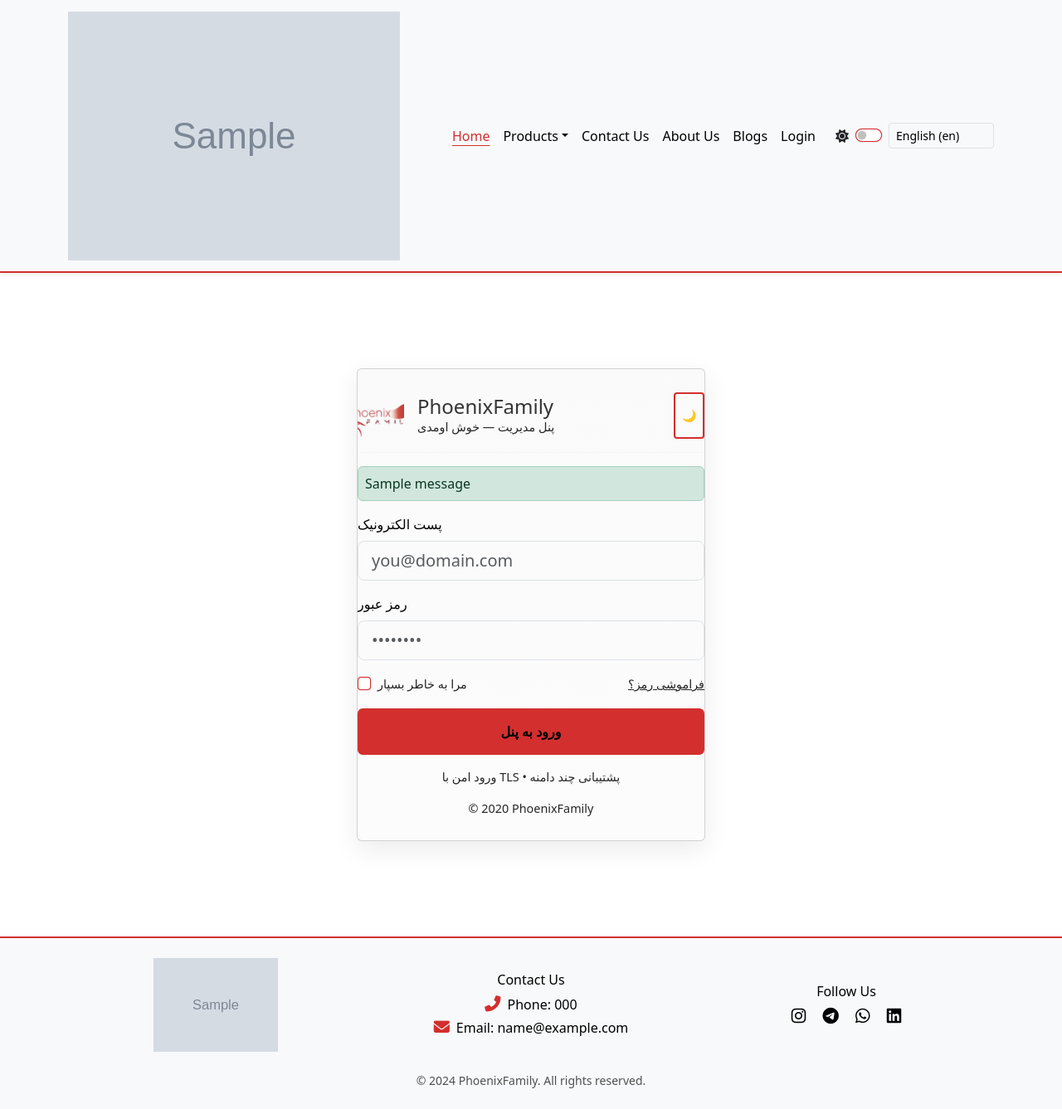
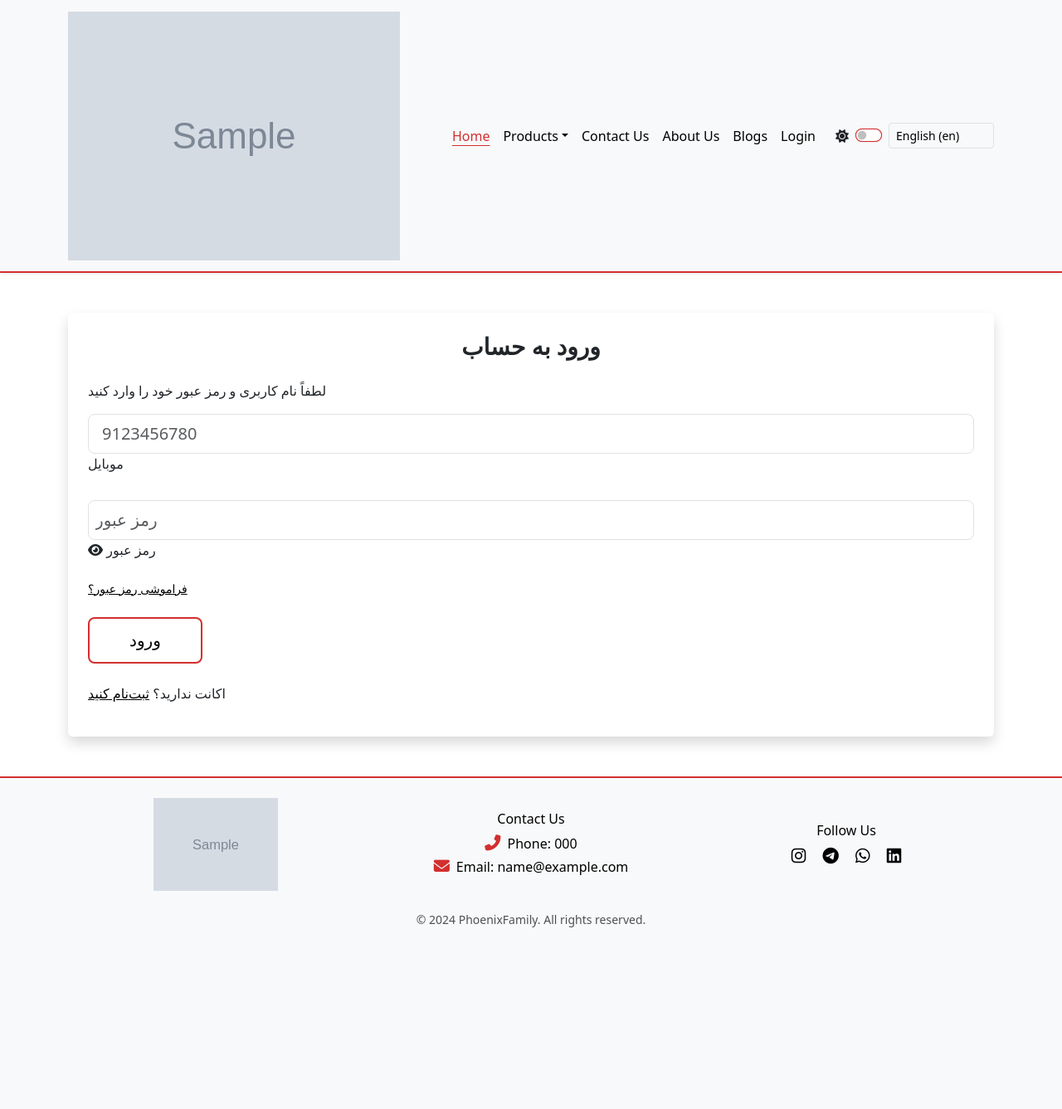
Before and after one commit to phoenixfamily/phoenixfamily, a Django app: template templates/login.html in a window 1280 px wide. Shown: the whole page at 83% size. After the commit the page ends 1118 px from the top, so only its background shows below. Run offline with Django 4.2, Linux system fonts and the light colour scheme; tables that the repository leaves empty hold one stand-in row (values such as "Sample post"); the template is opened without the code that fills it: values that come from a table or form of the project are taken from there, most other values are stand-ins (such as "Sample title", 1, 10 or a date in 2020); grey boxes marked "Sample" are stand-in pictures; one stand-in notice (Sample message) is shown; some libraries are stand-ins or nearby versions.

Commit message:
login page added

```diff
--- a/static/css/style.css
+++ b/static/css/style.css
@@ -631,11 +631,8 @@ textarea::placeholder {
     color: var(--btn-bg) !important;
 }
 
-.login-wrap {
-    min-height: 100vh;
-    display: flex;
-    align-items: center;
-    justify-content: center;
+.login-section {
+    background: linear-gradient(to right, #fff, #f9f9f9);
 }
 
 .login-card {
@@ -646,21 +643,6 @@ textarea::placeholder {
     overflow: hidden;
 }
 
-.login-left {
-    padding: 28px;
-    background: linear-gradient(180deg, rgba(0, 0, 0, 0.02), rgba(0, 0, 0, 0.01));
-}
-
-.brand-logo {
-    width: 56px;
-    height: 56px;
-    border-radius: 10px;
-    object-fit: cover;
-}
-
-.toggle-dark {
-    cursor: pointer;
-}
 
 .input-with-icon {
     position: relative;
--- a/templates/login.html
+++ b/templates/login.html
@@ -4,79 +4,81 @@
 
 {% block content %}
 
-    <div class="login-wrap" id="page">
-        <div class="card login-card">
-            <div class="row g-0">
-                <!-- سمت چپ: برند و توضیح -->
-                <div class="col-12 login-left">
-                    <div class="d-flex align-items-center justify-content-between mb-3">
-                        <div class="d-flex align-items-center gap-3">
-                            <img src="{% static 'images/logo.png' %}" alt="logo" class="brand-logo">
-                            <div>
-                                <h4 class="mb-0" style="color:var(--primary-dark)">PhoenixFamily</h4>
-                                <div class="small-muted">پنل مدیریت — خوش اومدی</div>
-                            </div>
-                        </div>
 
-                        <div>
-                            <button id="darkToggle" class="btn btn-sm" title="حالت تاریک">
-                                <span class="toggle-dark">🌙</span>
-                            </button>
-                        </div>
+    <section class="swiper-section py-5">
+        <div class="container">
+            <div class="form-wrapper bg-white shadow rounded p-4 w-100">
+                <h3 class="mb-4 text-center fw-bold">ورود به حساب</h3>
+                <p>لطفاً نام کاربری و رمز عبور خود را وارد کنید</p>
+                {% csrf_token %}
+                <form>
+                    <div class="form-outline form-white mb-4">
+                        <input type="tel" id="number" class="form-control form-control-lg" placeholder="9123456780"
+                               required/>
+                        <label class="form-label" for="number">موبایل</label>
                     </div>
 
-                    <hr style="border-color: rgba(0,0,0,0.06)">
+                        <div class="form-outline form-white mb-4 position-relative" dir="ltr">
 
-                    <!-- فرم ورود -->
-                    <form method="post" novalidate>
-                        {% csrf_token %}
-                        {% if messages %}
-                            <div class="mb-2">
-                                {% for msg in messages %}
-                                    <div class="alert alert-{{ msg.tags }} p-2">{{ msg }}</div>
-                                {% endfor %}
-                            </div>
-                        {% endif %}
+                        <input type="password" id="password" class="form-control form-control-lg px-2" placeholder="رمز عبور"
+                               required/>
+                        <i class="fas fa-eye toggle-password" id="togglePassword"></i>
+                        <label for="password">رمز عبور</label>
+                    </div>
 
-                        <div class="mb-3 input-with-icon">
-                            <label class="form-label">پست الکترونیک</label>
-                            <input type="email" name="username" id="id_username" class="form-control form-control-lg"
-                                   placeholder="you@domain.com" required>
-                            <i class="icon bi bi-envelope-fill"></i>
-                        </div>
+                    <p class="small mb-4">
+                        <a href=" ">فراموشی رمز عبور؟</a>
+                    </p>
+                    <button id="submit" class="btn btn-cta btn-lg px-5" type="submit">ورود</button>
+                </form>
 
-                        <div class="mb-3 input-with-icon">
-                            <label class="form-label">رمز عبور</label>
-                            <input type="password" name="password" id="id_password" class="form-control form-control-lg"
-                                   placeholder="••••••••" required>
-                            <i class="icon bi bi-lock-fill"></i>
-                        </div>
+                <p class="mt-4">اکانت ندارید؟ <a href="{% url 'user:register' %}">ثبت‌نام کنید</a></p>
+            </div>
 
-                        <div class="d-flex align-items-center justify-content-between mb-3">
-                            <div class="form-check">
-                                <input class="form-check-input" type="checkbox" name="remember" id="remember">
-                                <label class="form-check-label small-muted" for="remember">مرا به خاطر بسپار</label>
-                            </div>
-                            <a href="#" class="small-muted">فراموشی رمز؟</a>
-                        </div>
+        </div>
+    </section>
 
-                        <button type="submit" class="btn w-100"
-                                style="background:var(--btn-bg); color:var(--btn-text); font-weight:600;">
-                            ورود به پنل
-                        </button>
+    <script>
+        document.addEventListener("DOMContentLoaded", () => {
+            const submit = document.getElementById('submit');
+            const togglePassword = document.getElementById("togglePassword");
 
-                        <div class="text-center mt-3 small-muted">
-                            ورود امن با TLS • پشتیبانی چند دامنه
-                        </div>
-                    </form>
+            togglePassword.addEventListener("click", () => {
+                const passwordField = document.getElementById("password");
+                const type = passwordField.getAttribute("type") === "password" ? "text" : "password";
+                passwordField.setAttribute("type", type);
+                togglePassword.classList.toggle("fa-eye-slash");
+            });
 
-                    <div class="text-center mt-3 small-muted">
-                        © {{ year }} PhoenixFamily
-                    </div>
-                </div>
-            </div>
-        </div>
-    </div>
+            submit.addEventListener("click", async (e) => {
+                e.preventDefault();
+                const username = '+98' + document.getElementById("number").value;
+                const password = document.getElementById("password").value;
+
+                const response = await fetch("{% url 'user:login_api' %}", {
+                    method: "POST",
+                    headers: {'Content-Type': "application/json"},
+                    body: JSON.stringify({username, password})
+                });
+
+                if (response.ok) {
+                    const userData = await response.json();
+                    if (userData.user.is_staff)
+                        location.assign(`/user/home/manager/${userData.user.id}/`);
+                    else if (userData.user.is_superuser)
+                        location.assign(`/user/home/admin/${userData.user.id}/`);
+                    else if (userData.user.is_teacher)
+                        location.assign(`/user/home/teacher/${userData.user.id}/`);
+                    else
+                        location.assign(`/user/home/user/${userData.user.id}/`);
+                } else {
+                    const error = await response.json();
+                    alert(error.error || "ورود ناموفق. لطفاً دوباره تلاش کنید.");
+                }
+            });
+        });
+    </script>
+
 
 
 {% endblock %}
```
